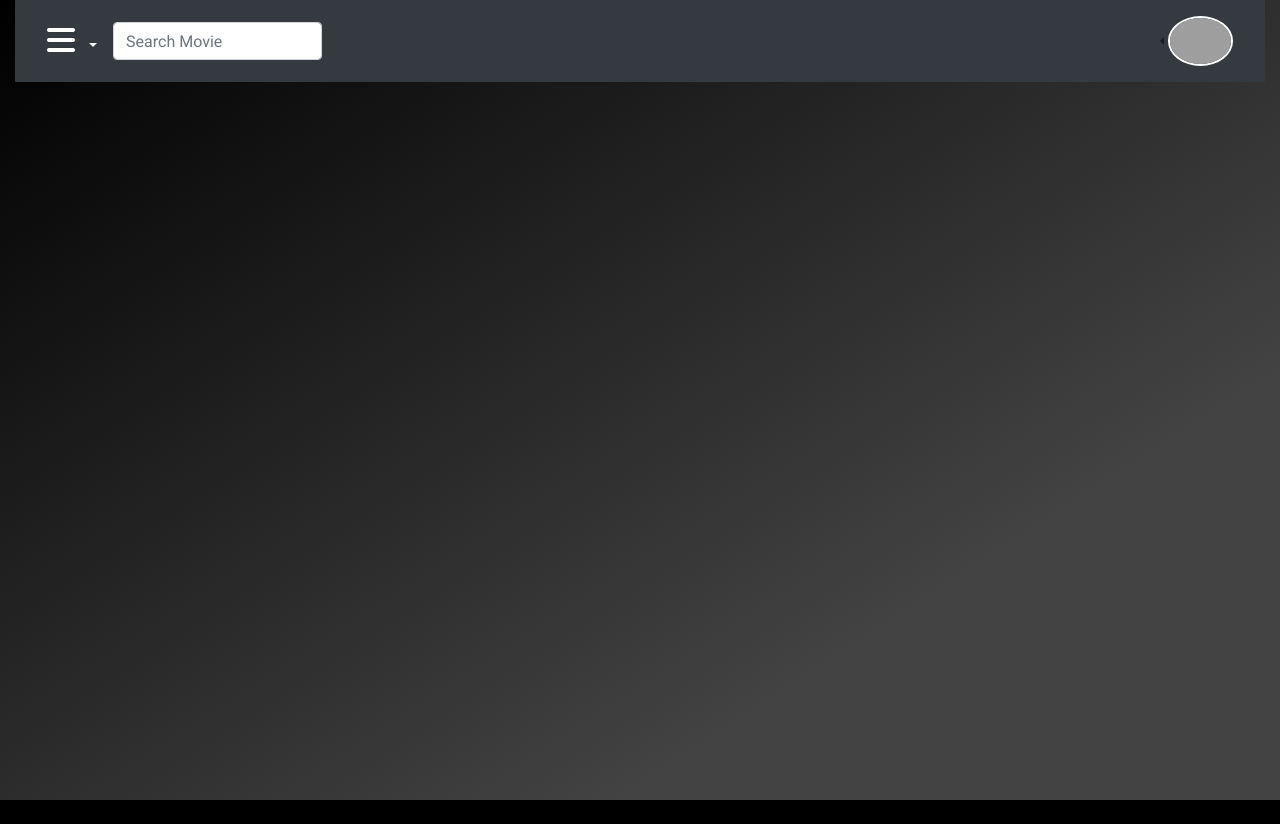
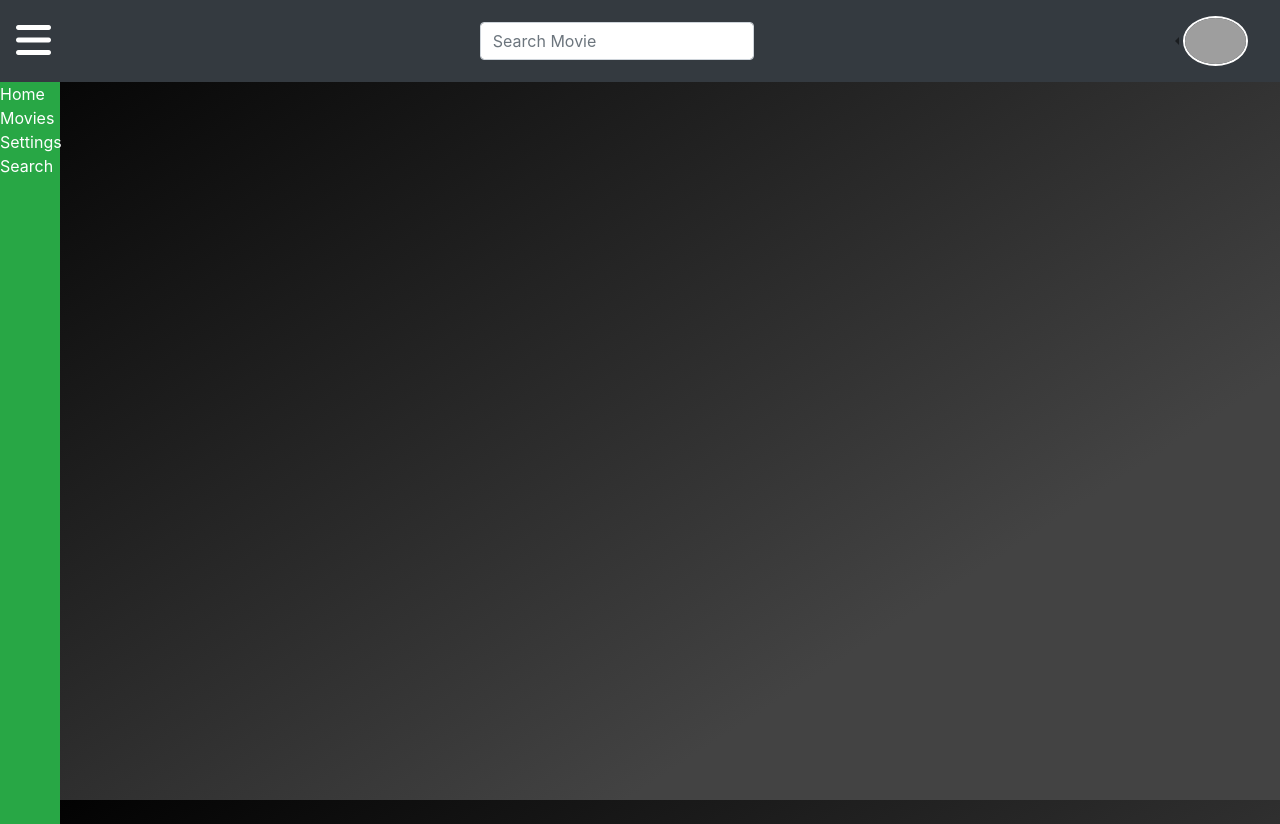
Before and after one commit to celestin-dlh/Hypertube, a React (Create React App) app in the folder front-end/: page /profile in a window 1280 px wide. Before the commit the page ends 800 px from the top, so only its background shows below. Built offline with nearby package versions, Linux system fonts and the light colour scheme; grey boxes are pictures that could not be loaded.

Commit message:
front dev :tada:

```diff
--- a/front-end/src/App.js
+++ b/front-end/src/App.js
@@ -19,7 +19,7 @@ import Edit from './components/userProfile/Edit';
 import Jwt from './components/auth/Jwt';
 
 
-import './App.css';
+//import './App.css';
 
 function App() {
   return (
--- /dev/null
+++ b/front-end/src/components/layout/Header.js
@@ -0,0 +1,48 @@
+import React from 'react';
+
+/* Bootstrap */
+import Container    from 'react-bootstrap/Container';
+import Navbar       from 'react-bootstrap/Navbar';
+import Nav          from 'react-bootstrap/Nav';
+import NavDropdown  from 'react-bootstrap/NavDropdown';
+import Form         from 'react-bootstrap/Form';
+import FormControl  from 'react-bootstrap/FormControl';
+import Col          from 'react-bootstrap/Col';
+
+
+
+/* Style */
+import '../style/header.css';
+
+export default function Header() {
+
+function sidebarToogle(props) {
+    console.log("sidebar");
+    const sidebarToogle = 1;
+}
+    return (
+        <Container fluid={true}>
+            <Navbar bg="dark bg-dark justify-content-between navbar-collapse " sticky="top">
+                <Navbar.Brand href="" onClick={sidebarToogle}><i className="fas fa-2x fa-bars text-white"></i></Navbar.Brand>
+                    <Form inline className="d-none d-sm-block">
+                        <FormControl type="text" placeholder="Search Movie"/>
+                    </Form>
+                <Nav className="mr-sm-2 dropleft">
+                    <NavDropdown title={
+                        <img className="thumbnail-image"
+                             src="https://lh3.googleusercontent.com/a-/AAuE7mCts4KTGMveAvrcHBPVqQxz_uv48aFixYQu6XrCIA"
+                             alt="user pic"
+                             style={{height: "50px", borderRadius: "50%", border: "2px solid white"}}
+                        /> }
+                                 id="basic-nav-dropdown"
+                    >
+                        <NavDropdown.Item href="#action/3.1">Settings</NavDropdown.Item>
+                        <NavDropdown.Item href="#action/3.2">Another action</NavDropdown.Item>
+                        <NavDropdown.Item href="#action/3.3">Logout</NavDropdown.Item>
+                    </NavDropdown>
+                </Nav>
+            </Navbar>
+        </Container>
+    )
+
+}
--- /dev/null
+++ b/front-end/src/components/layout/Sidebar.js
@@ -0,0 +1,29 @@
+import React from 'react';
+
+/* Bootstrap */
+import Container    from 'react-bootstrap/Container';
+import Navbar       from 'react-bootstrap/Navbar';
+import Nav          from 'react-bootstrap/Nav';
+import NavDropdown  from 'react-bootstrap/NavDropdown';
+import Form         from 'react-bootstrap/Form';
+import FormControl  from 'react-bootstrap/FormControl';
+import Col          from 'react-bootstrap/Col';
+
+
+
+/* Style */
+import '../style/sidebar.css';
+
+
+export default function Sidebar() {
+
+    return (
+            <div className="bg-success" id="sidebar">
+                <div><a href="#home">Home</a></div>
+                <div><a href="#Movies">Movies</a></div>
+                <div><a href="#Settings">Settings</a></div>
+                <div><a href="#Search">Search</a></div>
+            </div>
+    )
+
+}
--- /dev/null
+++ b/front-end/src/components/style/header.css
@@ -0,0 +1,8 @@
+.container-fluid {
+    padding: 0;
+}
+
+.fullwidthheader {
+    background-color: pink;
+    margin: 200px;
+}
--- /dev/null
+++ b/front-end/src/components/style/sidebar.css
@@ -0,0 +1,4 @@
+#sidebar {
+    width: 60px;
+    height: 92.8vh;
+}
--- a/front-end/src/components/userProfile/Profile.js
+++ b/front-end/src/components/userProfile/Profile.js
@@ -1,54 +1,18 @@
 import React from 'react';
-
-/* Bootstrap */
-import Container    from 'react-bootstrap/Container';
-import Row          from 'react-bootstrap/Row';
-import Col          from 'react-bootstrap/Col';
-import Navbar       from 'react-bootstrap/Navbar';
-import Nav          from 'react-bootstrap/Nav';
-import NavDropdown  from 'react-bootstrap/NavDropdown';
-import Form         from 'react-bootstrap/Form';
-import FormControl  from 'react-bootstrap/FormControl';
-import Button       from 'react-bootstrap/Button';
-
 
 /* Style */
 import '../style/profile.css';
+import Header from '../layout/Header';
+import Sidebar from '../layout/Sidebar';
 
 
 export default function Profil() {
 
     return (
-        <Container fluid={true}>
-            <Navbar bg="dark bg-dark justify-content-between" sticky="top">
-                    <div style={{display: "flex", flexDirection: "row"}}>
-                        <NavDropdown title={
-                            <i className="fas fa-2x fa-bars" style={{marginRight: "10px"}}></i>
-                        }>
-                            <NavDropdown.Item href="#action/3.2">Another action</NavDropdown.Item>
-                            <NavDropdown.Item href="#action/3.2">Another action</NavDropdown.Item>
-                            <NavDropdown.Item href="#action/3.2">Another action</NavDropdown.Item>
-                        </NavDropdown>
-                        <Form inline>
-                            <FormControl type="text" placeholder="Search Movie" className="mr-sm-2" />
-                        </Form>
-                    </div>
-                    <Nav className="mr-sm-2 dropleft">
-                        <NavDropdown title={
-                                <img className="thumbnail-image"
-                                     src="https://lh3.googleusercontent.com/a-/AAuE7mCts4KTGMveAvrcHBPVqQxz_uv48aFixYQu6XrCIA"
-                                     alt="user pic"
-                                     style={{height: "50px", borderRadius: "50%", border: "2px solid white"}}
-                                /> }
-                                     id="basic-nav-dropdown"
-                        >
-                            <NavDropdown.Item href="#action/3.1">Settings</NavDropdown.Item>
-                            <NavDropdown.Item href="#action/3.2">Another action</NavDropdown.Item>
-                            <NavDropdown.Item href="#action/3.3">Logout</NavDropdown.Item>
-                        </NavDropdown>
-                    </Nav>
-            </Navbar>
-        </Container>
+        <>
+        <Header/>
+        <Sidebar/>
+        </>
     )
 
-}
+};
--- a/front-end/src/components/userProfile/UserProfile.js
+++ b/front-end/src/components/userProfile/UserProfile.js
@@ -1,6 +1,8 @@
 import React, { useState, useEffect } from 'react';
 import {getProfile} from "../services/requestManager";
 import {useParams } from 'react-router-dom';
+
+import Header from '../layout/Header';
 
 export default function User() {
     let {username} = useParams();
```
